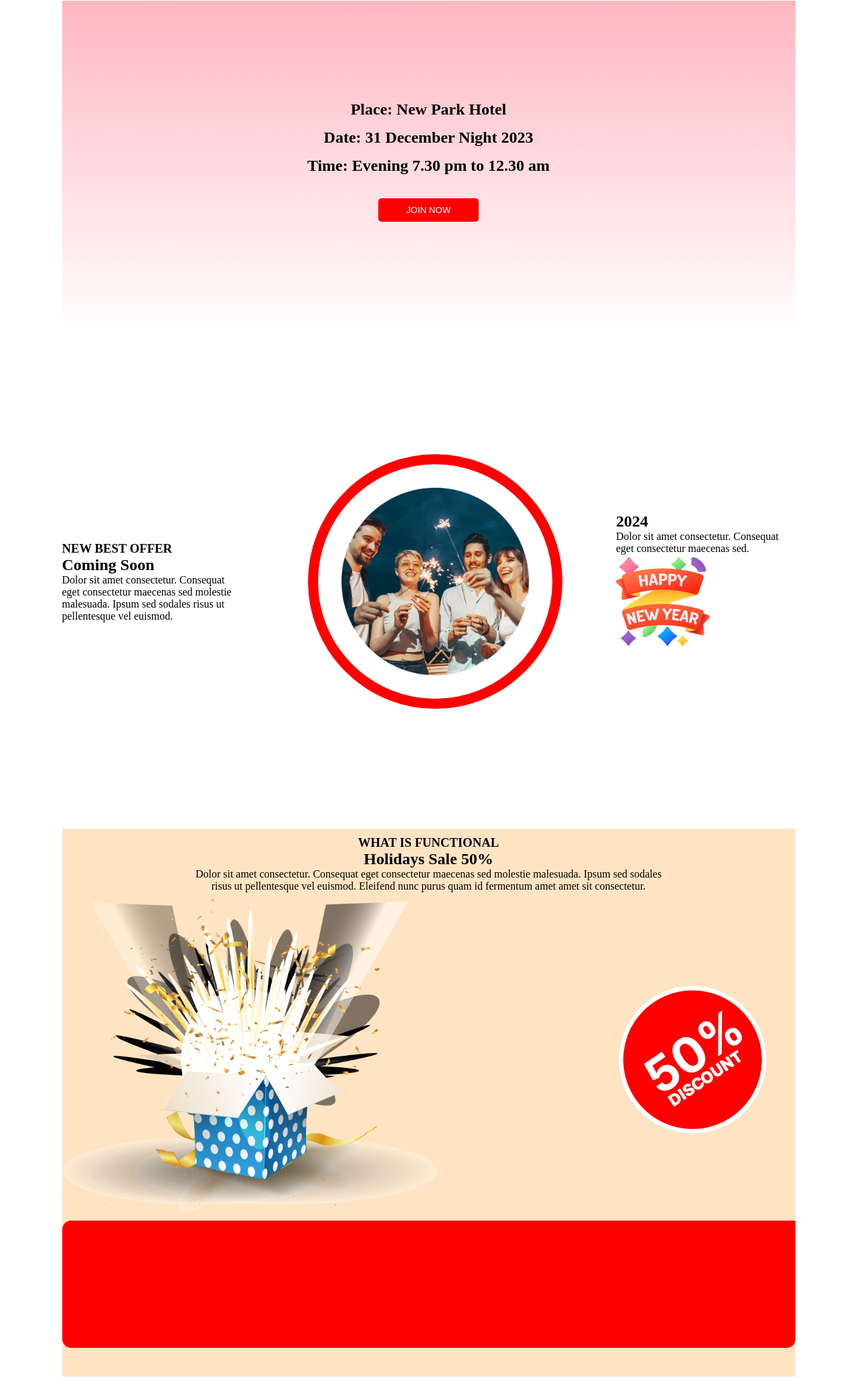
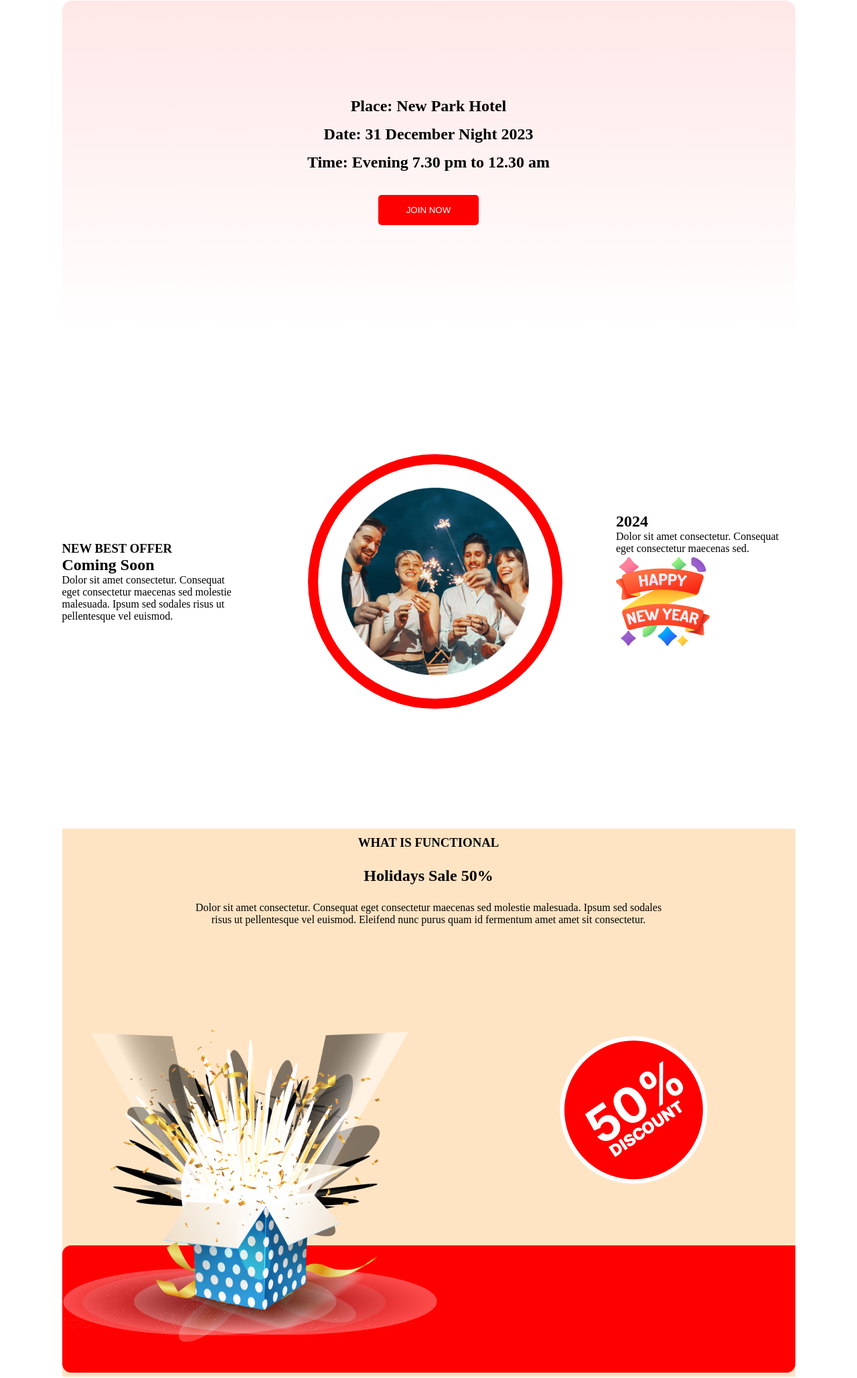
Before and after one commit to noosrat-jahan/New_year_party_website_practice_task, a plain HTML site: page index.html in a window 1280 px wide. Shown: the part 2025-4082 px from the top of the page at 67% size. Drawn offline with Linux system fonts and the light colour scheme.

Commit message:
some changes in style.css added

```diff
--- a/new_year.css
+++ b/new_year.css
@@ -133,7 +133,8 @@
     display: flex;
     align-items: center;
     justify-content: center;
-    background-image: linear-gradient(180deg, lightpink, white);
+    background-image: linear-gradient(180deg, rgb(255, 231, 231), white);
+    border-radius: 15px;
 }
 
 
@@ -153,7 +154,7 @@
     background-color: red;
     border: none;
     border-radius: 5px;
-    padding: 10px 25px;
+    padding: 15px 20px;
     margin: 20px auto;
     text-align: center;
 
@@ -205,6 +206,7 @@
     background-color: bisque;
     display: flex;
     flex-direction: column;
+    gap: 467px;
 }
 
 .holiday_sale_title_parent{
@@ -215,18 +217,27 @@
     flex-direction: column;
     align-items: center;
     justify-content: center;
+    gap: 25px;
+
 
 }
 
 .holiday_sale_section .red_image{
+    position: relative;
     width: 1095px;
     height: 190px;
+    margin-bottom: 10px;
 }
 
+
 .box_and_discount_container{
+    position: absolute;
     display: flex;
     align-items: center;
     justify-content: space-between;
+    gap: 140px;
+    z-index: 20;
+    transform: translateY(300px);
 }
 
 .box{
@@ -234,6 +245,11 @@
     height: 480px;
 
 }
+
+.discount{
+    transform: translateY(-120px);
+}
+
 
 .portfolio_section{
     width: 1095px;
@@ -259,7 +275,7 @@
     width: 1095px;
     height: 511px;
     margin: 150px auto;
-    background-color: rgb(243, 235, 237);
+    background-color: rgb(255, 242, 242);
     display: flex;
     flex-direction: column;
     align-items: center;
```
